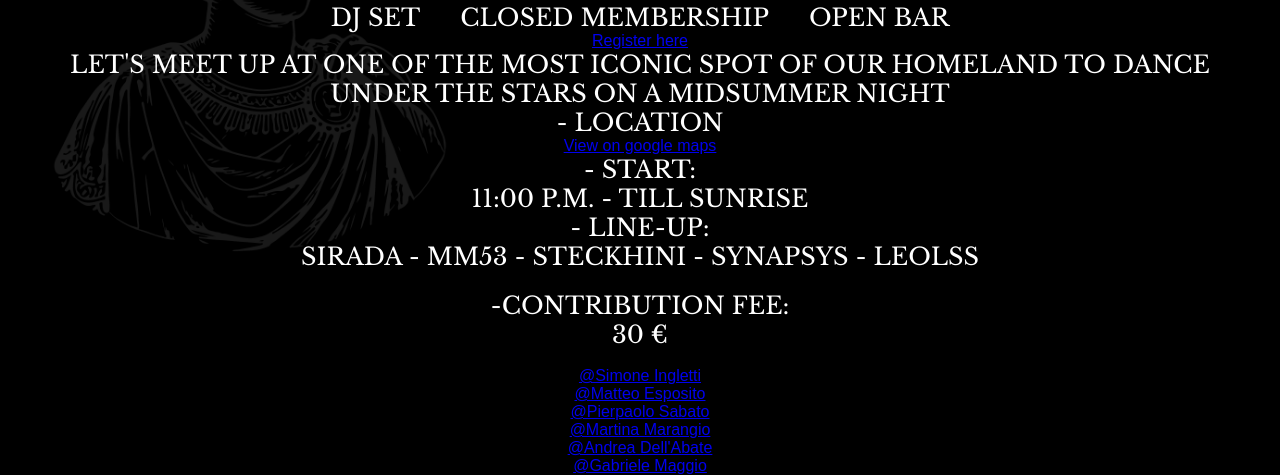
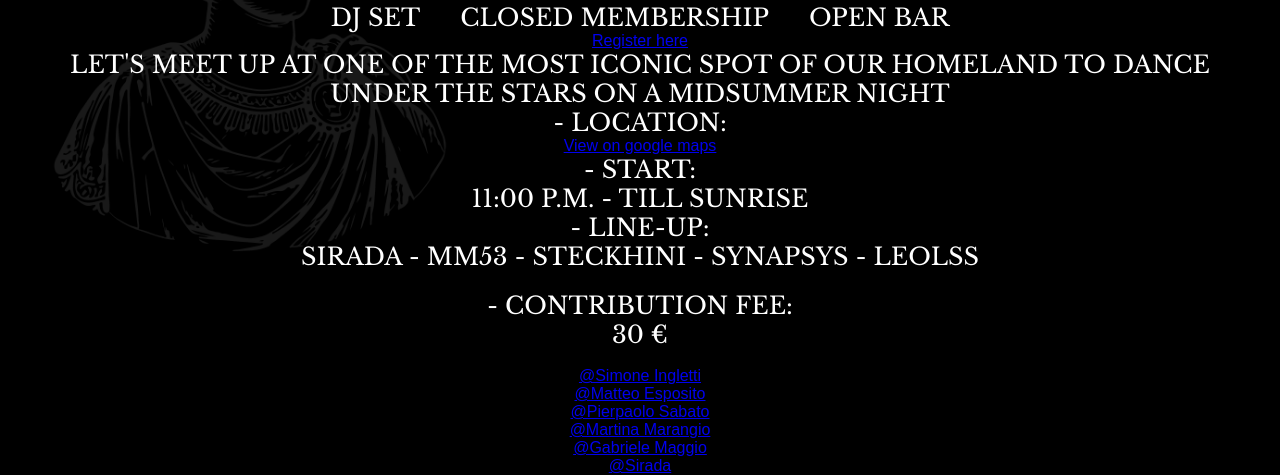
Before and after one commit to Parea14/Parea, a plain HTML site: page index.html in a window 1280 px wide. Shown: the part 413-888 px from the top of the page. Drawn offline with nearby package versions, Linux system fonts and the light colour scheme; a web font is replaced by a local one.

Commit message:
Add files via upload

```diff
--- a/index.html
+++ b/index.html
@@ -274,7 +274,7 @@
             </div>
 
             <div class="text-info">
-                <div class="sub-title hide">- Location</div>
+                <div class="sub-title hide">- Location:</div>
             </div>
 
             <div class="link-info hide">
@@ -300,7 +300,7 @@
 
             <div class="titolo-container price">
                 <div class="sub-titles hide" id="sub-title">
-                    <div class="sub-title">-Contribution Fee: <br>
+                    <div class="sub-title">- Contribution Fee: <br>
                         30 € </div>
                 </div>
             </div>
@@ -315,8 +315,8 @@
                 <div><a href="https://www.instagram.com/_matt.jf_/">@Matteo Esposito</a></div>
                 <div><a href="https://www.instagram.com/pierosbt/">@Pierpaolo Sabato</a></div>
                 <div><a href="https://www.instagram.com/martimaranjio/">@Martina Marangio</a></div>
-                <div><a href="https://www.instagram.com/sirada_______/">@Andrea Dell'Abate</a></div>
                 <div><a href="https://www.instagram.com/g_shanks/">@Gabriele Maggio</a></div>
+                <div><a href="https://www.instagram.com/sirada_______/">@Sirada</a></div>
 
             </div>
 
```
